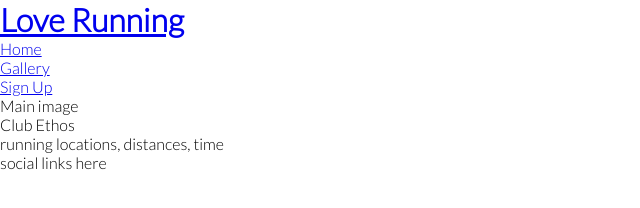
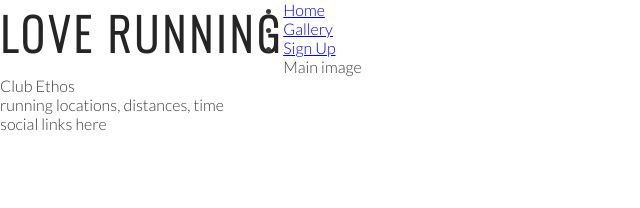
Before and after one commit to todiane/love-running, a plain HTML site: page index.html in a window 1280 px wide. Shown: the whole page, without its empty margins (0-640 px from the left). Drawn offline with nearby package versions, Linux system fonts and the light colour scheme.

Commit message:
Add style for headings and logo

```diff
--- a/assets/css/style.css
+++ b/assets/css/style.css
@@ -9,4 +9,20 @@
 body {
     font-family: Lato, sans-serif;
     font-weight: 300;
+    color: #3a3a3a;
 }
+
+/* headings and logo */
+
+h1,
+h2 {
+    font-family: oswald, sans-serif;
+    text-transform: uppercase;
+    letter-spacing: 4px;
+    color: #252525;
+}
+
+#logo {
+    float: left;
+    font-size: 280%;
+}
--- a/index.html
+++ b/index.html
@@ -12,7 +12,7 @@
 <body>
     <header>
         <a href="index.html">
-            <h1>Love Running</h1>
+            <h1 id="logo">Love Running</h1>
         </a>
         <nav>
             <ul>
```
